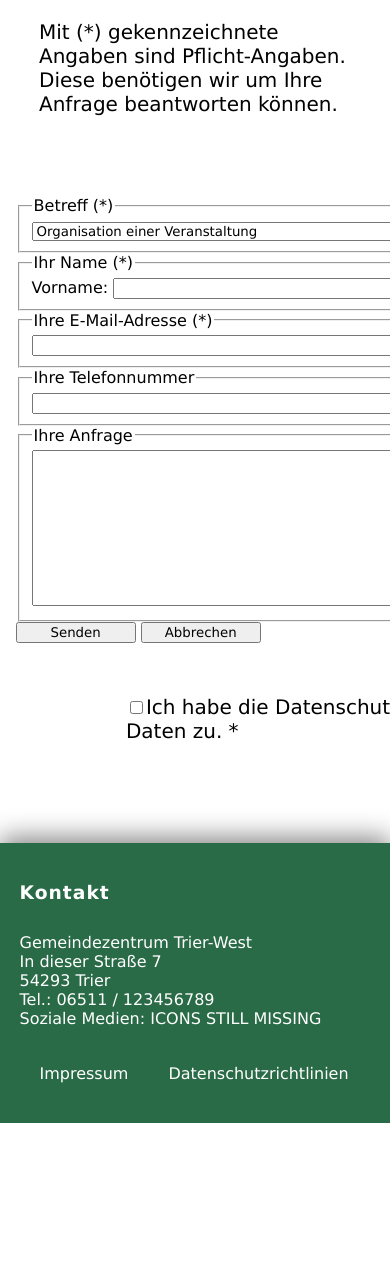
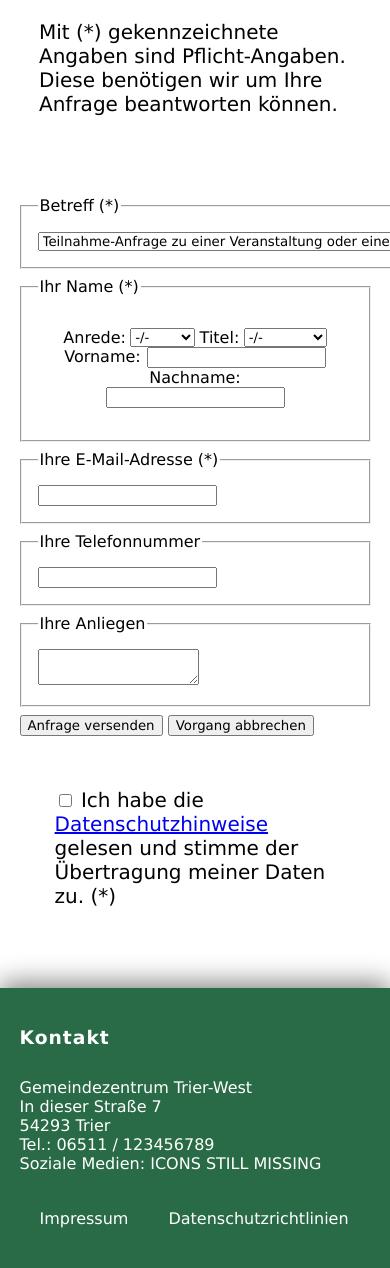
Before and after one commit to rosniks/Webtech, a PHP site: page /kontakt.php in a window 390 px wide; the page is wider, and only the part inside the window is pictured. Shown: the part 1457-2725 px from the top of that part. Before the commit the page ends 2580 px from the top of that part, so only its background shows below. Run offline with PHP 8.4, Linux system fonts and the light colour scheme.

Commit message:
Verbesserung Responsive-Design Kontakte 2 by Lara

```diff
--- a/src/css/styles.css
+++ b/src/css/styles.css
@@ -418,7 +418,11 @@ p.sUebersicht {
 }
 
 .formular {
-    display: flex;
-    margin: 3rem 4%;
+    margin: 3rem 5%;
     width: 90%;
 }
+
+fieldset {
+    margin: 0.5rem 0rem;
+    padding: 1rem;
+}
--- a/src/pages/kontakt.php
+++ b/src/pages/kontakt.php
@@ -57,51 +57,72 @@
                 <fieldset>
                     <legend>Betreff (*)</legend>
 
-                    <select name="zweck" id="zweck" style="width: 905px;">
-                        <option value="zweck1"> Organisation einer Veranstaltung </option>
-                        <option value="zweck2"> Raumbuchung </option>
-                        <option value="zweck3"> Teilnahme am Kurs </option>
-                        <option value="zweck4"> Zweck4 </option>
-                        <option value="zweck5"> Zweck5 </option>
+                    <select name="zweck" id="zweck">
+                        <option value="zweck1">Teilnahme-Anfrage zu einer Veranstaltung oder einem Kurs</option>
+                        <option value="zweck2">Raumbuchung zur Eigennutzung</option>
+                        <option value="zweck3">Rückmeldung zu einer Veranstaltung</option>
+                        <option value="zweck4">Meldung technischer Probleme</option>
                     </select>
                 </fieldset>
 
                 <fieldset>
-                    <legend>Ihr Name (*) </legend>
+                    <legend>Ihr Name (*)</legend>
 
-                    <label for="vorname">Vorname:</label>
-                    <input type="text" id="vorname" name="Vorname" size="56">
-                    <label for="nachname">Nachname:</label>
-                    <input type="text" id="nachname" name="Nachname" size="56">
+                    <div class="flex-container">
+                        <label for="anrede">Anrede:</label>
+                        <select name="anrede" id="anrede">
+                            <option value="anrede0">-/-</option>
+                            <option value="anrede1">Divers</option>
+                            <option value="anrede2">Frau</option>
+                            <option value="anrede3">Herr</option>
+                        </select>
+
+                        <label for="titel">Titel:</label>
+                        <select name="titel" id="titel">
+                            <option value="titel0">-/-</option>
+                            <option value="titel1">Prof.</option>
+                            <option value="titel2">Dr.</option>
+                            <option value="titel3">Dipl.-Ing.</option>
+                            <option value="titel4">B.A.</option>
+                            <option value="titel5">M.A.</option>
+                        </select>
+
+                        <label for="vorname">Vorname:</label>
+                        <input type="text" id="vorname" name="Vorname">
+
+                        <label for="nachname">Nachname:</label>
+                        <input type="text" id="nachname" name="Nachname">
+                    </div>
+
                 </fieldset>
 
                 <fieldset>
                     <legend>Ihre E-Mail-Adresse (*)</legend>
 
-                    <input type="email" name="email" id="email" size="147">
+                    <input type="email" name="email" id="email">
                 </fieldset>
 
                 <fieldset>
-                    <legend>Ihre Telefonnummer </legend>
+                    <legend>Ihre Telefonnummer</legend>
 
-                    <input type="text" name="telefon" id="telefon" size="147">
+                    <input type="text" name="telefon" id="telefon">
                 </fieldset>
 
                 <fieldset>
-                    <legend>Ihre Anfrage</legend>
+                    <legend>Ihre Anliegen</legend>
 
-                    <textarea name="tipp" cols="150" rows="10"></textarea>
+                    <textarea name="tipp"></textarea>
                 </fieldset>
 
                 <div>
-                    <input type="submit" name="Abschicken" value="Senden" style="width: 120px;">
-                    <input type="reset" name="Abbrechen" value="Abbrechen" style="width: 120px;">
+                    <input type="submit" name="Abschicken" value="Anfrage versenden">
+                    <input type="reset" name="Abbrechen" value="Vorgang abbrechen">
                 </div>
 
                 <p>
-                    <input type="checkbox" value="datenschutz" name="datenschutz">Ich habe die Datenschutzhinweise
-                    gelesen und
-                    stimme der Übertragung meiner Daten zu. * <br>
+                    <input type="checkbox" value="datenschutz" name="datenschutz">
+                    Ich habe die <a href="datenschutzrichtlinien.html">Datenschutzhinweise</a> gelesen und stimme der
+                    Übertragung meiner Daten zu. (*) <br>
                 </p>
 
             </form>
```
